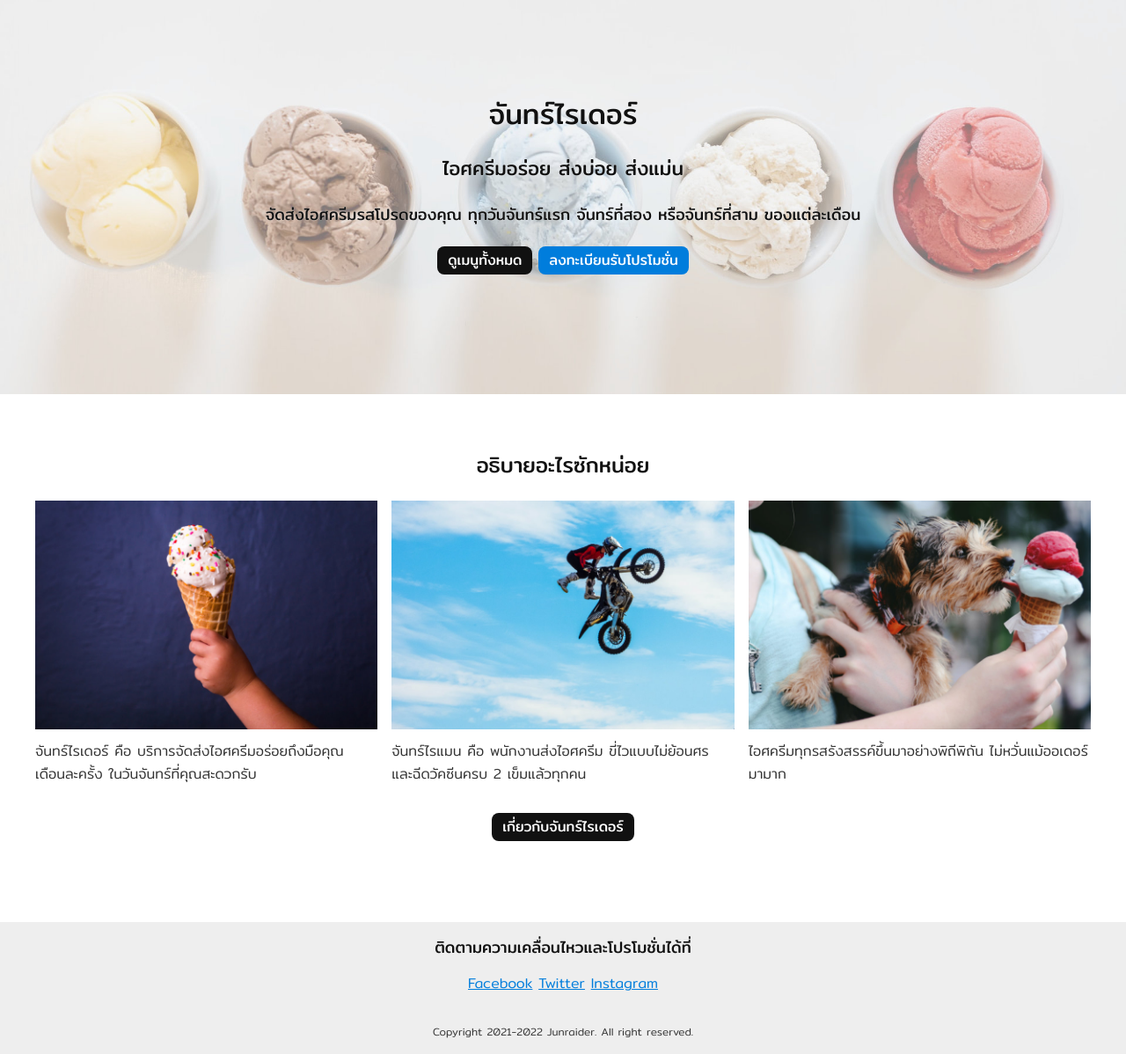
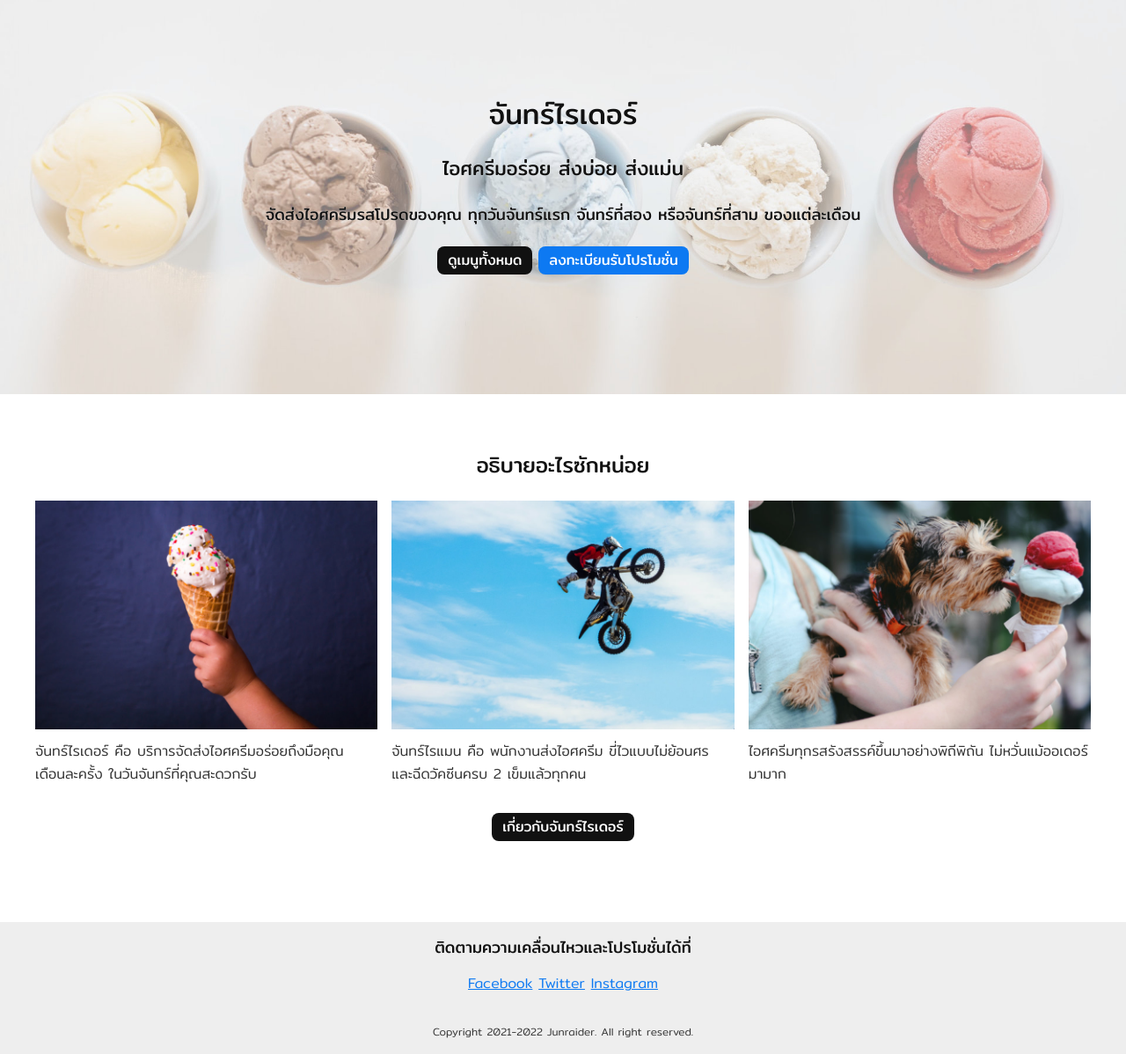
Before and after one commit to potchangelo/django-junraider, a Django app: page / in a window 1280 px wide. Shown: the part 51-1249 px from the top of the page at 88% size. Run offline with Django 4.2, Linux system fonts and the light colour scheme.

Commit message:
Real primary color

```diff
--- a/app_general/static/app_general/main.css
+++ b/app_general/static/app_general/main.css
@@ -77,7 +77,7 @@ p {
 }
 
 a {
-    color:rgb(0, 125, 220);
+    color: #0D79F2;
 }
 
 .text-gray {
@@ -144,11 +144,11 @@ a {
 }
 
 .button-primary {
-    background-color: rgb(0, 125, 220);
+    background-color: #0D79F2;
 }
 
 .button-primary:hover {
-    background-color: rgb(0, 102, 181);
+    background-color: #085dbd;
 }
 
 /* Site header */
```
